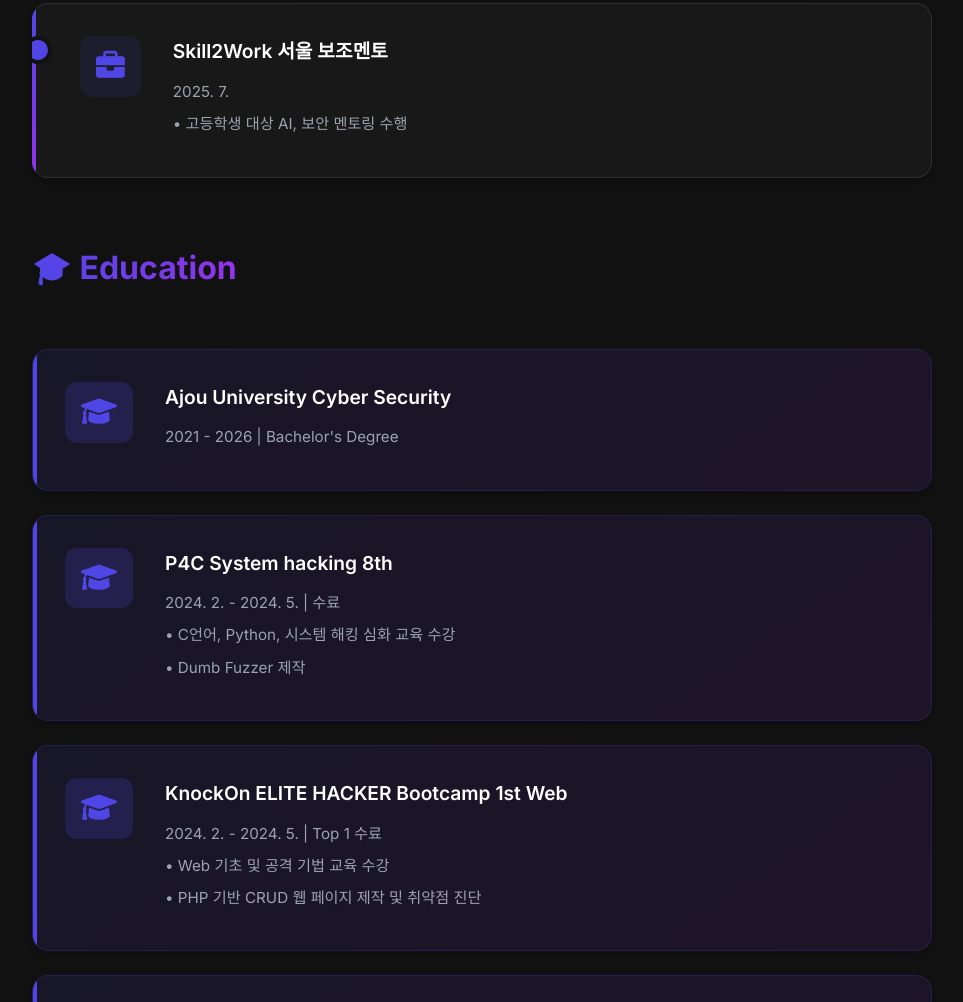
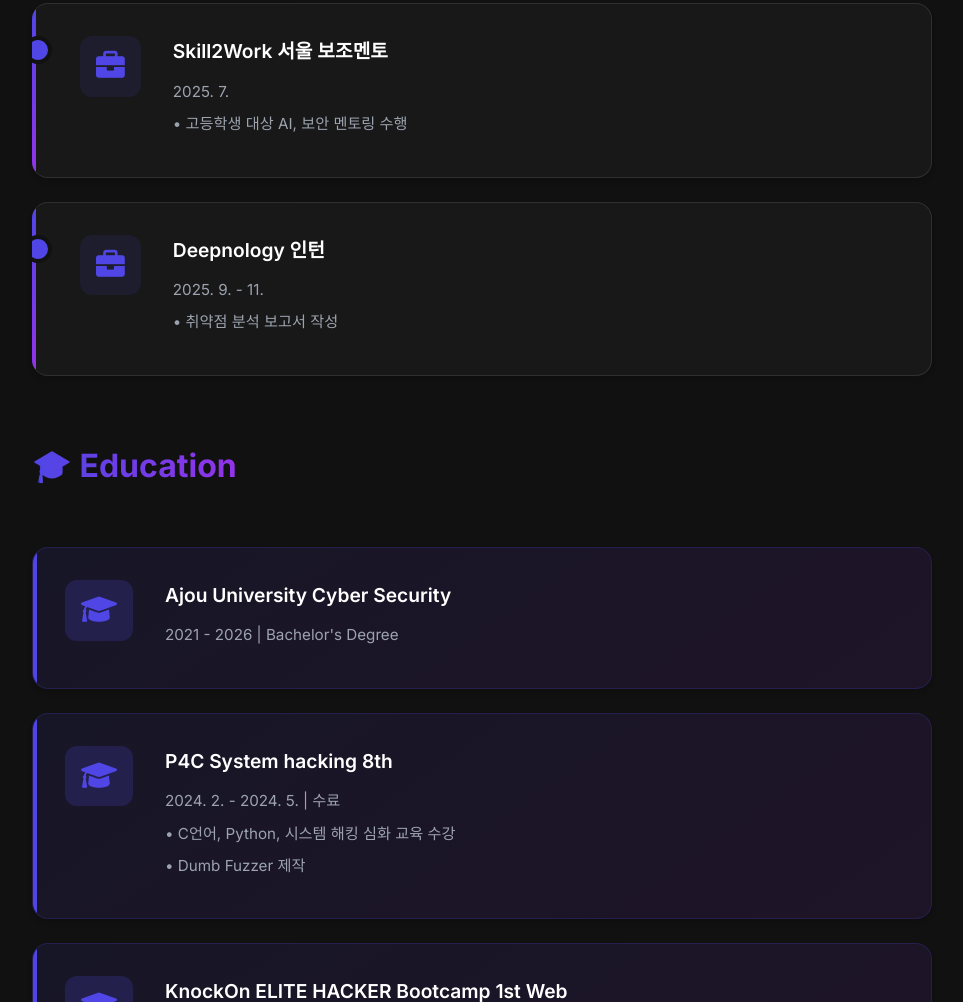
Before and after one commit to biz-jeongwon/Portpolio, a plain HTML site: page index.html in a window 1280 px wide. Shown: the part 2191-3193 px from the top of the page, without its empty margins (212-1175 px from the left). Drawn offline with Linux system fonts and the light colour scheme.

Commit message:
Update index.html

```diff
--- a/index.html
+++ b/index.html
@@ -578,6 +578,14 @@
                     <p>• 고등학생 대상 AI, 보안 멘토링 수행</p>
                 </div>
             </div>
+            <div class="card">
+                <i class="fas fa-briefcase"></i>
+                <div>
+                    <h3>Deepnology 인턴</h3>
+                    <p>2025. 9. - 11.</p>
+                    <p>• 취약점 분석 보고서 작성</p>
+                </div>
+            </div>
         </section>
 
         <!-- 교육 -->
```
